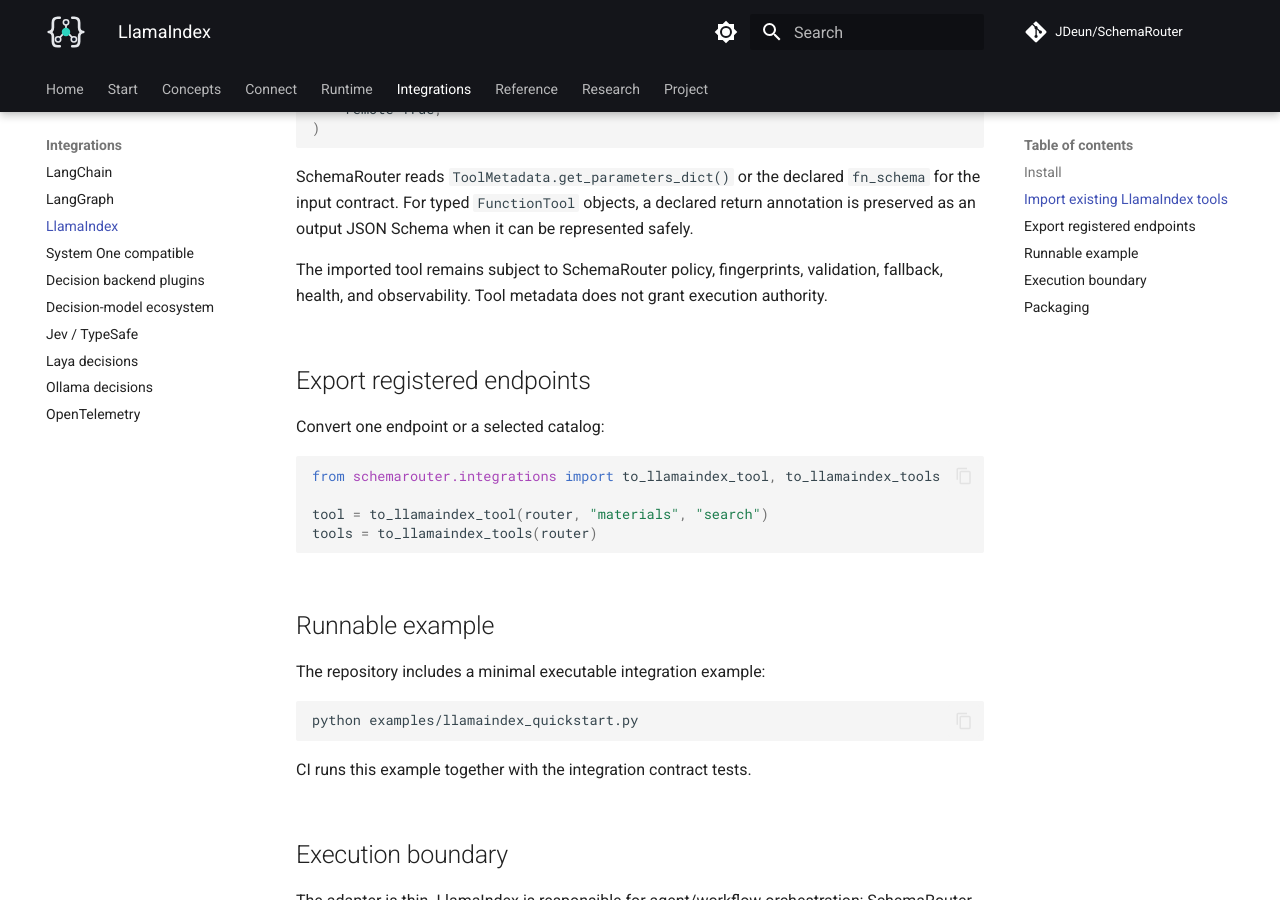
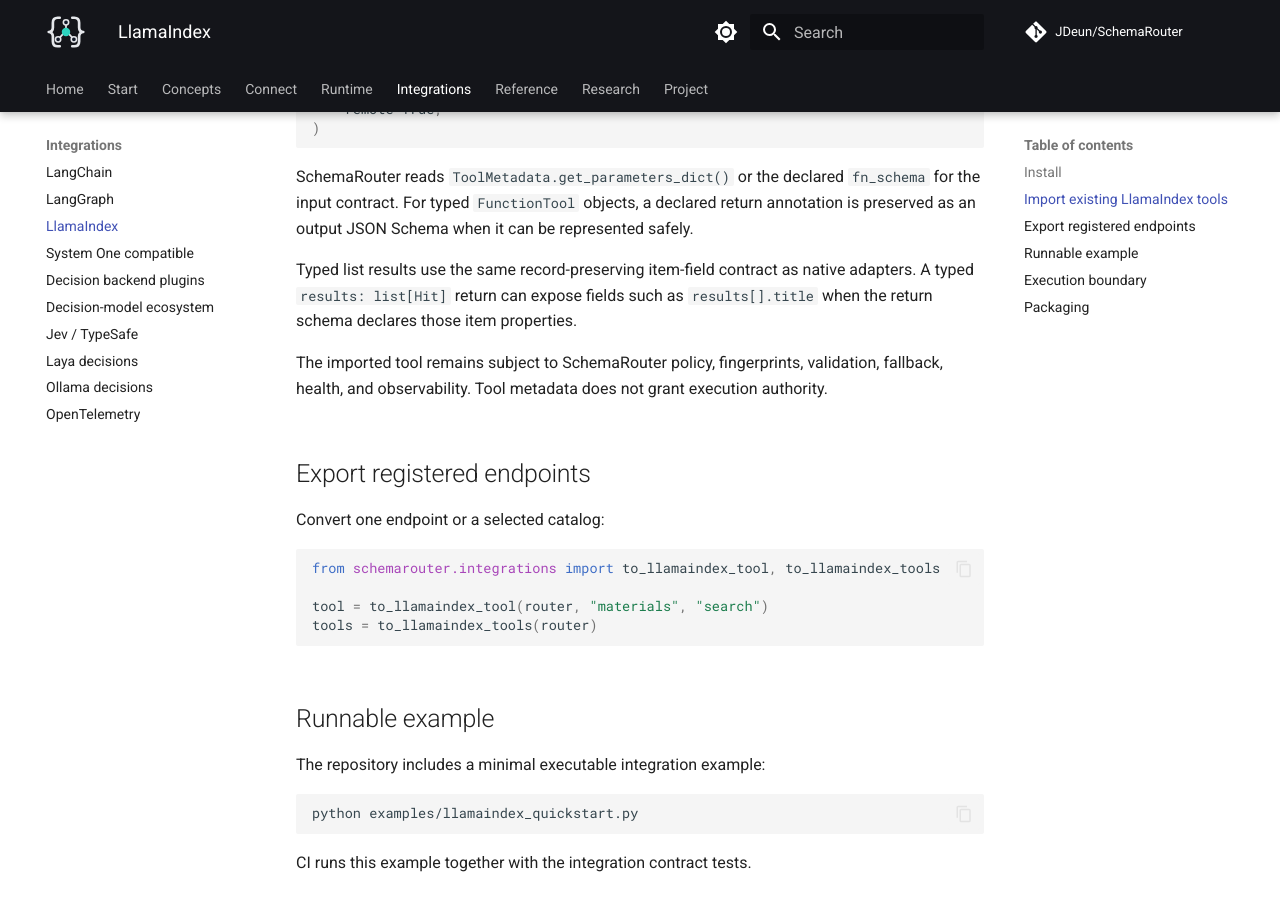
Before and after one commit to JDeun/SchemaRouter, an MkDocs documentation site: the page built from docs/integrations/llamaindex.md, in a window 1280 px wide and 900 px high, scrolled down 775 px. Built offline with MkDocs 1.6.1 and Material for MkDocs 9.7.7, drawn with Linux system fonts in a browser that asks for light colours; comment, search, counter and statistics services are not loaded.

Commit message:
docs: document record-preserving array fields

```diff
--- a/docs/integrations/llamaindex.md
+++ b/docs/integrations/llamaindex.md
@@ -36,6 +36,10 @@
 SchemaRouter reads `ToolMetadata.get_parameters_dict()` or the declared `fn_schema` for the
 input contract. For typed `FunctionTool` objects, a declared return annotation is preserved as an
 output JSON Schema when it can be represented safely.
+
+Typed list results use the same record-preserving item-field contract as native adapters. A typed
+`results: list[Hit]` return can expose fields such as `results[].title` when the return schema
+declares those item properties.
 
 The imported tool remains subject to SchemaRouter policy, fingerprints, validation, fallback,
 health, and observability. Tool metadata does not grant execution authority.
```
